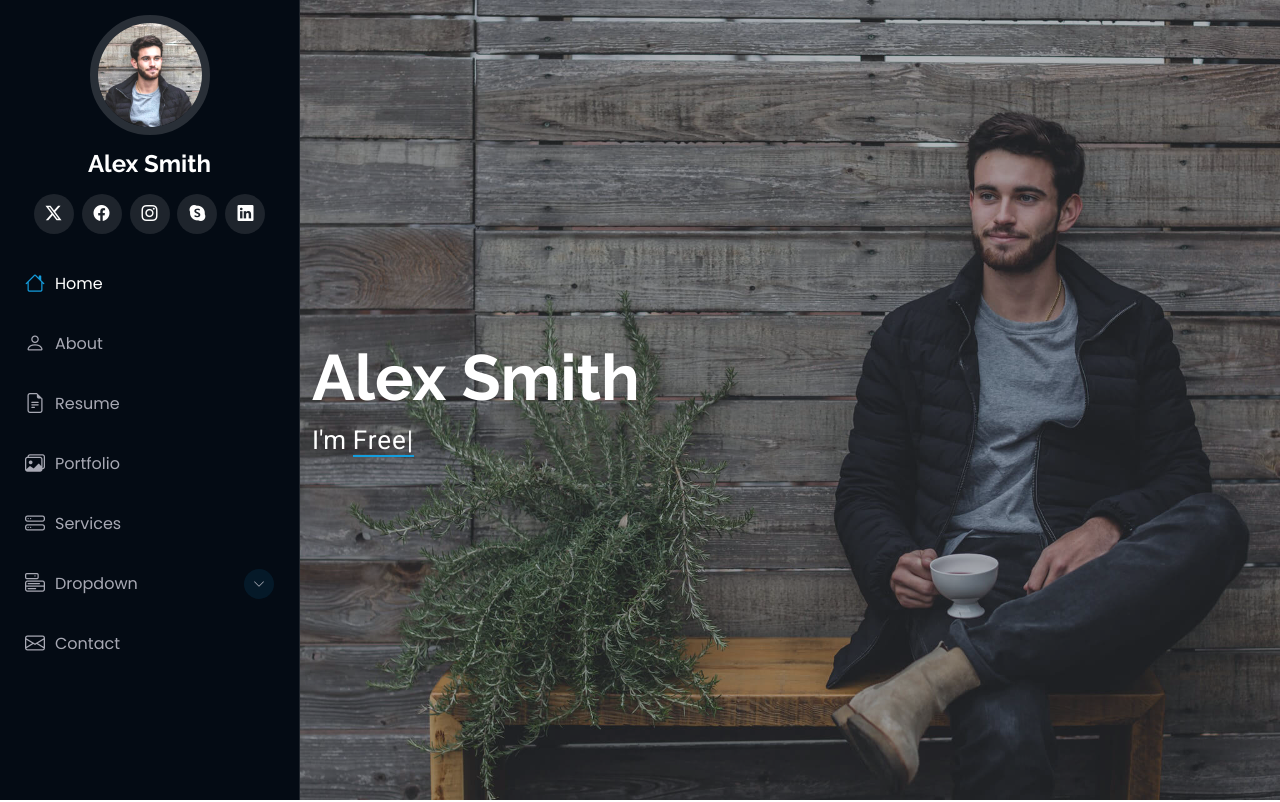
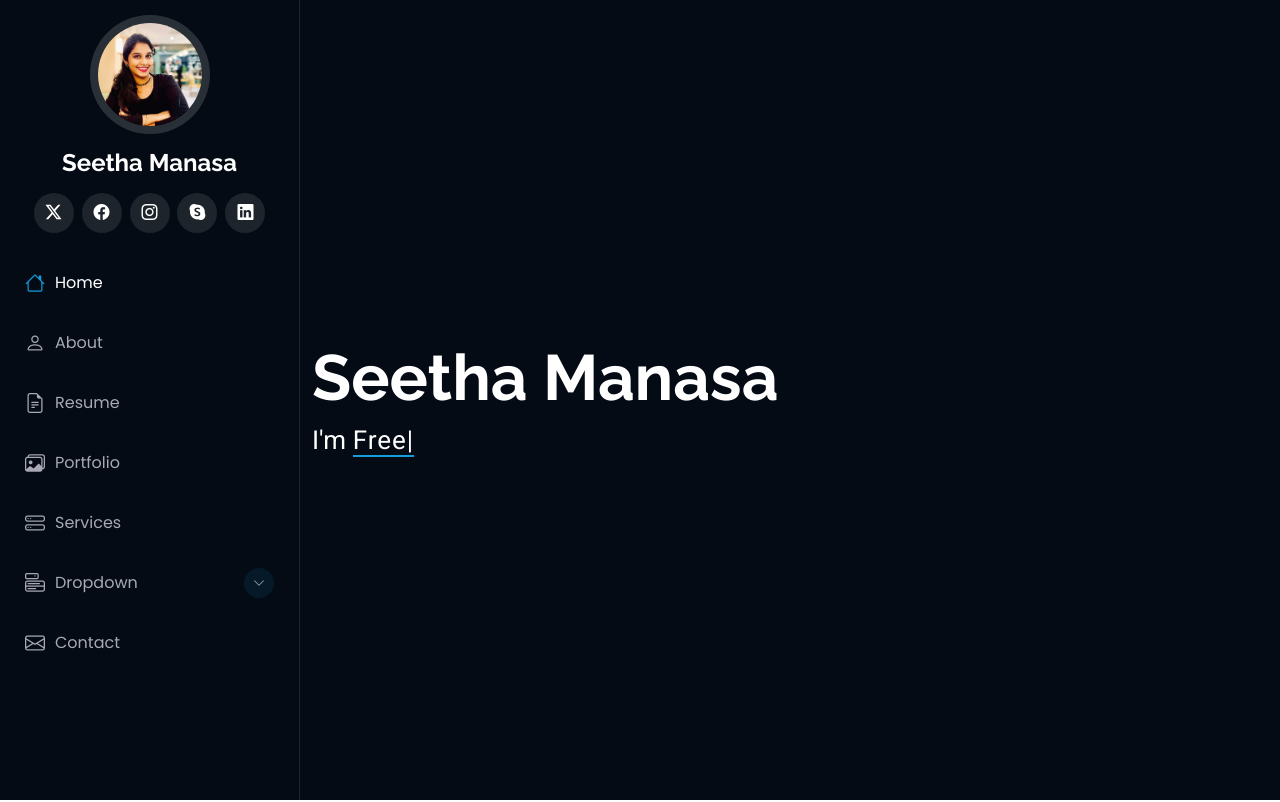
Before and after one commit to manasa1234567/SeethaManasa.Portfolio, a plain HTML site: page index.html in a window 1280 px wide. Shown: the top 802 px of the page. Drawn offline with Linux system fonts and the light colour scheme.

Commit message:
Update index.html

```diff
--- a/index.html
+++ b/index.html
@@ -42,13 +42,13 @@
     <i class="header-toggle d-xl-none bi bi-list"></i>
 
     <div class="profile-img">
-      <img src="assets/img/my-profile-img.jpg" alt="" class="img-fluid rounded-circle">
+      <img src="assets/img/manasa.jpg" alt="" class="img-fluid rounded-circle">
     </div>
 
     <a href="index.html" class="logo d-flex align-items-center justify-content-center">
       <!-- Uncomment the line below if you also wish to use an image logo -->
       <!-- <img src="assets/img/logo.png" alt=""> -->
-      <h1 class="sitename">Alex Smith</h1>
+      <h1 class="sitename">Seetha Manasa</h1>
     </a>
 
     <div class="social-links text-center">
@@ -94,10 +94,10 @@
     <!-- Hero Section -->
     <section id="hero" class="hero section dark-background">
 
-      <img src="assets/img/hero-bg.jpg" alt="" data-aos="fade-in" class="">
+      <!-- <img src="assets/img/hero-bg.jpg" alt="" data-aos="fade-in" class=""> -->
 
       <div class="container" data-aos="fade-up" data-aos-delay="100">
-        <h2>Alex Smith</h2>
+        <h2>Seetha Manasa</h2>
         <p>I'm <span class="typed" data-typed-items="Designer, Developer, Freelancer, Photographer">Designer</span><span class="typed-cursor typed-cursor--blink" aria-hidden="true"></span><span class="typed-cursor typed-cursor--blink" aria-hidden="true"></span></p>
       </div>
 
@@ -116,7 +116,7 @@
 
         <div class="row gy-4 justify-content-center">
           <div class="col-lg-4">
-            <img src="assets/img/my-profile-img.jpg" class="img-fluid" alt="">
+            <img src="assets/img/manasa.jpg" class="img-fluid" alt="">
           </div>
           <div class="col-lg-8 content">
             <h2>UI/UX Designer &amp; Web Developer.</h2>
```
